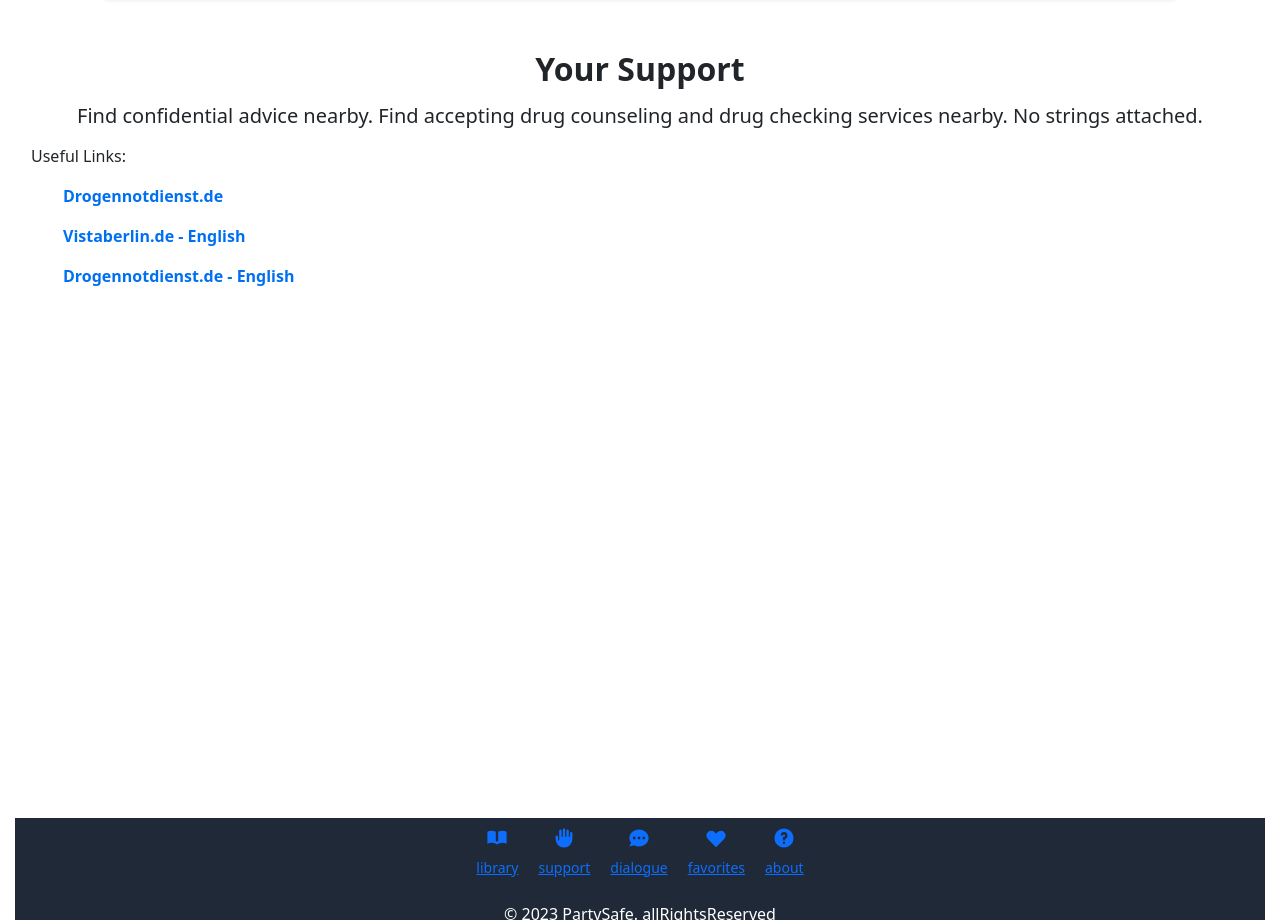
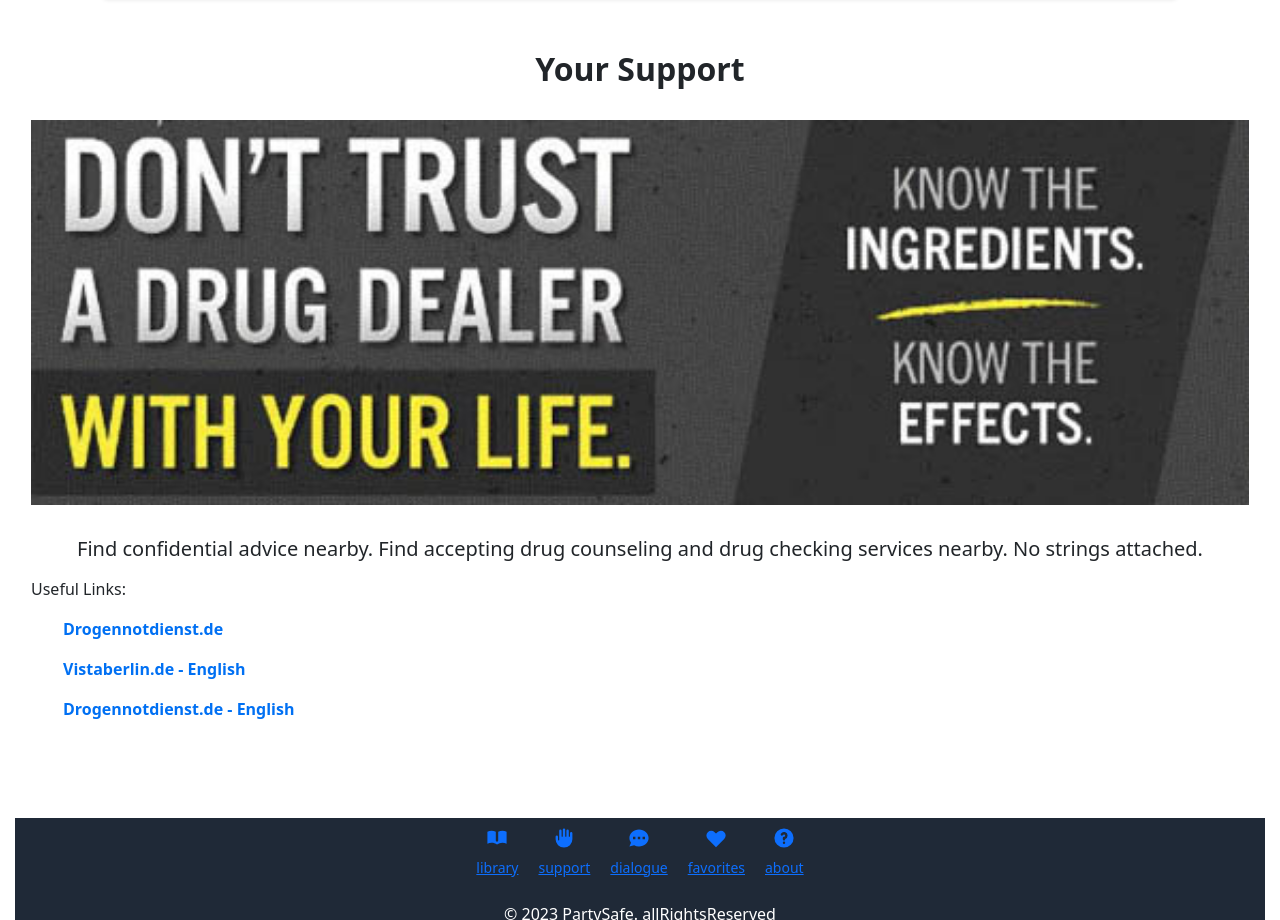
Before and after one commit to jugglingjsons/partysafe, a Next.js app: page /support in a window 1280 px wide. Shown: the part 1062-1982 px from the top of the page. Built offline with nearby package versions, Linux system fonts and the light colour scheme; no server answers.

Commit message:
cssdoneforsupport

```diff
--- a/src/pages/support.jsx
+++ b/src/pages/support.jsx
@@ -18,6 +18,16 @@ export default function Support() {
   return (
     <div className={styles["support-container"]}>
       <h1 className={styles["support-title"]}>Your Support</h1>
+      <div className={styles["image-container"]}>
+        <Image
+          src="/support.png" // Ensure the path is correct
+          alt="Support"
+          width={400} // Adjust the width as needed
+          height={200} // Adjust the height as needed
+          className={styles["support-image"]}
+          layout="responsive" // Use "responsive" to maintain aspect ratio
+        />
+      </div>
       <h2 className={styles["support-description"]}>
         Find confidential advice nearby. Find accepting drug counseling and drug
         checking services nearby. No strings attached.
@@ -38,6 +48,18 @@ export default function Support() {
             </li>
           ))}
         </ul>
+        {links.length > 3 && (
+          <div className={styles["animation-container"]}>
+            <Image
+              src="/support.gif" // Replace with your GIF animation source
+              alt="Support Animation"
+              width={300} // Adjust the width as needed
+              height={150} // Adjust the height as needed
+              priority={true}
+              className={styles["animation-image"]}
+            />
+          </div>
+        )}
       </div>
     </div>
   );
--- a/src/styles/support.module.css
+++ b/src/styles/support.module.css
@@ -33,3 +33,19 @@
   font-weight: bold;
   cursor: pointer;
 }
+
+/* Add styling for the support image here */
+.support-image {
+  margin: 2rem auto;
+  display: block;
+  max-width: 100%;
+  height: auto;
+}
+
+/* Add styling for the GIF animation here */
+.animation-image {
+  display: block;
+  margin: 2rem auto;
+  max-width: 100%;
+  height: auto;
+}
```
Also changed, not shown: src/pages/about.jsx (renamed from src/pages/about.js), src/pages/cart.jsx (renamed from src/pages/cart.js), src/pages/dialogue.jsx (renamed from src/pages/dialogue.js), src/pages/favorites.jsx (renamed from src/pages/favorites.js), src/pages/index.jsx (renamed from src/pages/index.js), src/pages/library.jsx (renamed from src/pages/library.js).
